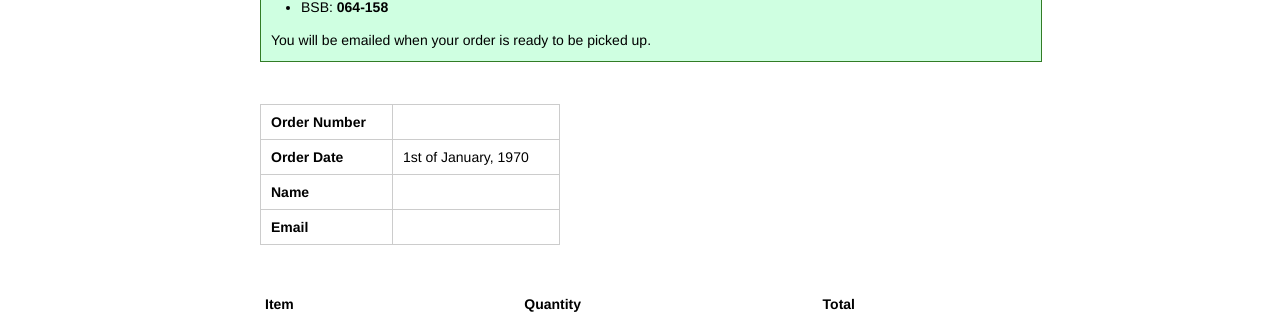
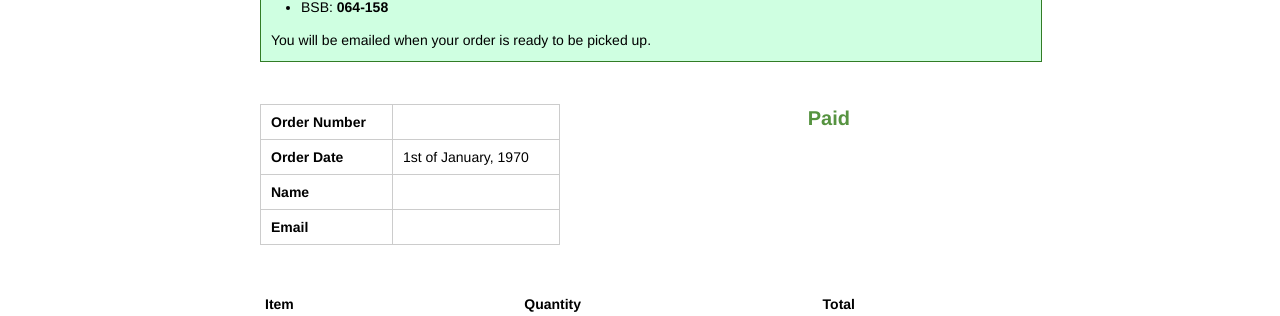
Before and after one commit to jimwhimpey/UQCC-Shop, a PHP site: page /php/admin/receipt.php?order=1 in a window 1280 px wide. Shown: the part 312-628 px from the top of the page. Run offline with PHP 8.4, Linux system fonts and the light colour scheme; data that the repository does not hold is empty.

Commit message:
Added payment status to receipts

```diff
--- a/admin/receipt.php
+++ b/admin/receipt.php
@@ -51,6 +51,15 @@
 
 				<p>You will be emailed when your order is ready to be picked up.</p>
 
+			</div>
+
+
+			<div class="payment_status">
+				<?php if ($orderRecord['paid'] == "false") { ?>
+					<span class="unpaid">Unpaid</span>
+				<?php } else { ?>
+					<span class="paid">Paid</span>
+				<?php } ?>
 			</div>
 
 
--- a/styles/style.css
+++ b/styles/style.css
@@ -299,7 +299,10 @@
 			RECEIPT
 		++++++++++++++++++++++++++++++++++++++++++++++++++++++++++++++++++++++++++++++++++++++++++++++ */
 
-	#content.receipt { width: 760px; }
+	#content.receipt {
+		width: 760px;
+		position: relative;
+		}
 
 		.receipt #bank {
 			line-height: 1.6em;
@@ -321,6 +324,19 @@
 					}
 
 					.receipt #bank strong { font-weight: bold; }
+
+	.receipt .payment_status {
+		font-size: 20px;
+		font-weight: bold;
+		position: absolute;
+		top: 200px;
+		right: 170px;
+		text-align: right;
+		}
+
+		.receipt .payment_status .unpaid { color: #B91921; }
+
+		.receipt .payment_status .paid { color: #569340; }
 
 	.receipt #order-meta {
 		width: 300px;
```
